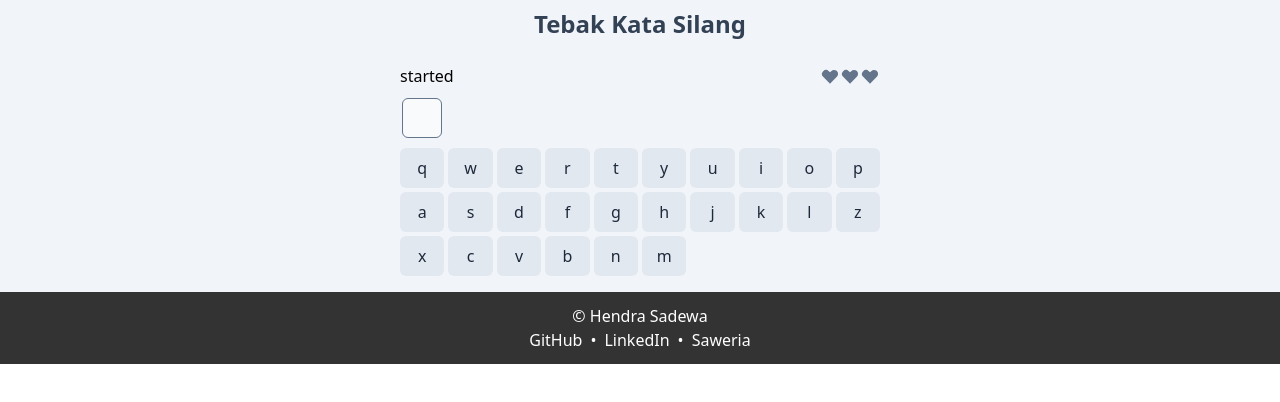
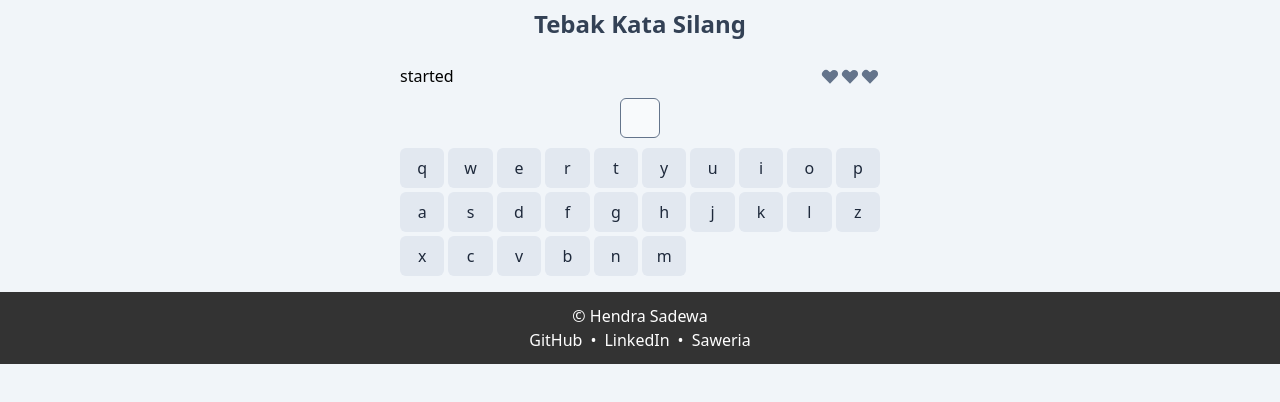
Before and after one commit to hendrasadewa/tebak-kata-silang, a Next.js app: page / in a window 1280 px wide. Shown: the top 402 px of the page. Built offline with nearby package versions, Linux system fonts and the light colour scheme.

Commit message:
fix tempate for plane

```diff
--- a/src/components/Plane.tsx
+++ b/src/components/Plane.tsx
@@ -9,9 +9,10 @@ interface Props {
 function Plane({ values }: Props) {
   const row = values.length;
   const col = values.length > 0 ? values[0].length : 0;
+  const templateClassName = `grid gap-0.5 grid-rows-${row} grid-cols-${col} w-fit`;
 
   return (
-    <div className={`grid grid-rows-${row} grid-cols-${col}`}>
+    <div className={templateClassName}>
       {values.map((row, rowIndex) =>
         row.map((cell, columnIndex) => (
           <LetterCell
--- a/src/pages/index.tsx
+++ b/src/pages/index.tsx
@@ -14,7 +14,7 @@ const Home: NextPage = () => {
   const [state, actions] = useGameState();
 
   return (
-    <div className='bg-slate-100'>
+    <div className='bg-slate-100 min-h-screen'>
       <Head>
         <title>Tebak Kata Silang | hendrasadewa</title>
         <meta name="description" content="Game tebak kata silang" />
@@ -27,7 +27,7 @@ const Home: NextPage = () => {
           <Indicators status={state.status} />
           <Healthbar chances={state.incorrectAnswerChances} />
         </div>
-        <div className="py-2">
+        <div className="py-2 flex items-center justify-center w-full">
           <Plane values={state.userAnswer} />
         </div>
         <GameKeyboard
```
Also changed, not shown: 1 other file (tests, documents, lock files or other folders).
